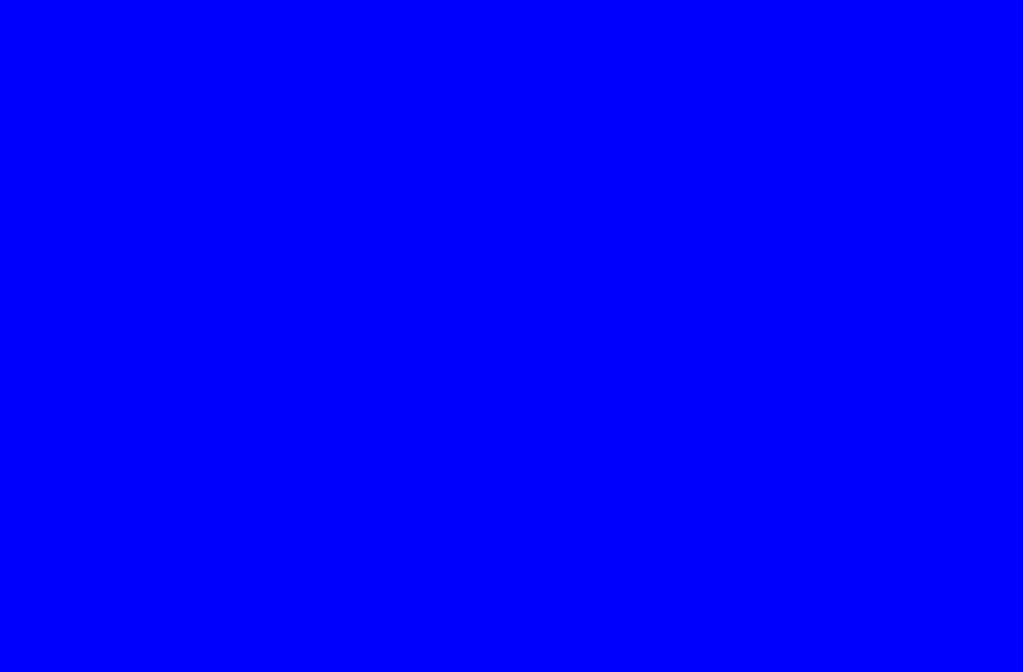
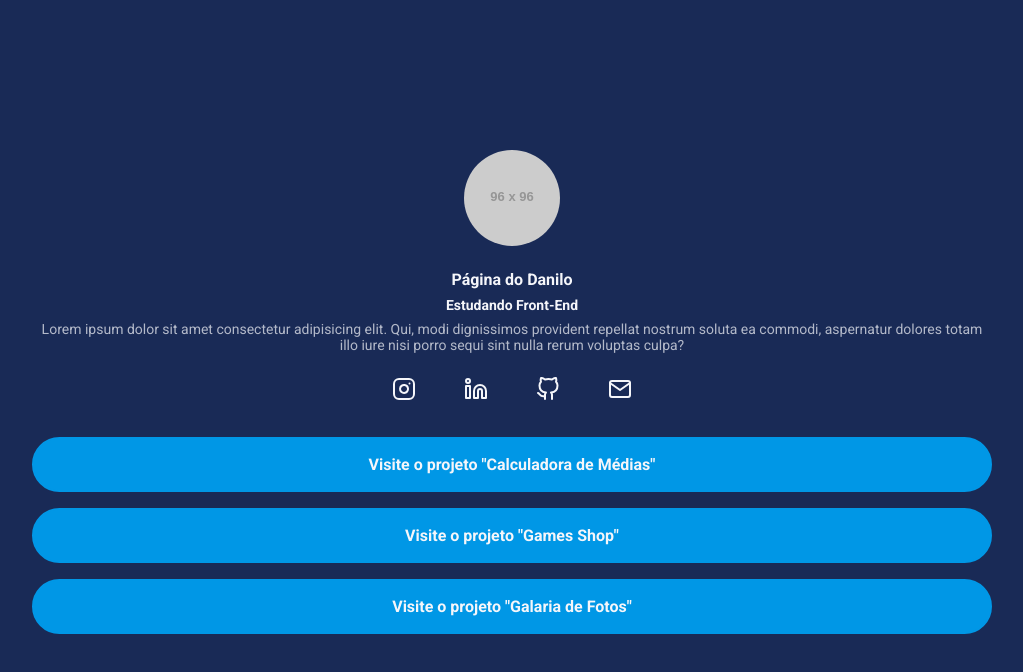
Before and after one commit to danilowlc/less, a website: page index.html in a window 1280 px wide. Shown: the whole page, without its empty margins (128-1151 px from the left). Drawn offline with nearby package versions, Linux system fonts and the light colour scheme; files that its build step writes are made by us from their sources; placeholder pictures from the web are drawn by us.

Commit message:
finalizando

```diff
--- a/index.html
+++ b/index.html
@@ -6,8 +6,63 @@
     <meta name="viewport" content="width=device-width, initial-scale=1.0">
     <title>Danilo Cunha</title>
     <link rel="stylesheet" href="./build/styles/main.css">
+    <link rel="preconnect" href="https://fonts.googleapis.com">
+    <link rel="preconnect" href="https://fonts.gstatic.com" crossorigin>
+    <link href="https://fonts.googleapis.com/css2?family=Roboto:wght@400;700&display=swap" rel="stylesheet">
 </head>
 <body>
-
+    <div class="container">
+        <header>
+                <img class="profile-avatar" src="https://via.placeholder.com/96x96" alt="placeholder">
+                <div class="profile-bio">
+                    <h1 class="profile-bio-name">Página do Danilo</h1>
+                    <h2 class="profile-bio-subtitle">Estudando Front-End</h2>
+                    <p class="profile-bio-description">Lorem ipsum dolor sit amet consectetur adipisicing elit. Qui, modi dignissimos provident repellat nostrum soluta ea commodi, aspernatur dolores totam illo iure nisi porro sequi sint nulla rerum voluptas culpa?</p>
+                </div>
+            </header>
+            <nav>
+                <ul class="social-links">
+                    <li>
+                        <a href="">
+                            <img src="./src/images/instagram.svg" alt="Logo Instagram">
+                        </a>
+                    </li>
+                    <li>
+                        <a href="">
+                            <img src="./src/images/linkedin.svg" alt="Logo Linkedin">
+                        </a>
+                    </li>
+                    <li>
+                        <a href="">
+                            <img src="./src/images/github.svg" alt="Logo Github">
+                        </a>
+                    </li>
+                    <li>
+                        <a href="">
+                            <img src="./src/images/mail.svg" alt="Logo E-mail">
+                        </a>
+                    </li>
+                </ul>
+            </nav>
+            <nav>
+                <ul class="project-list">
+                    <li class="project-list-item">
+                        <a href="">
+                            Visite o projeto "Calculadora de Médias"
+                        </a>
+                    </li>
+                    <li class="project-list-item">
+                        <a href="">
+                            Visite o projeto "Games Shop"
+                        </a>
+                    </li>
+                    <li class="project-list-item">
+                        <a href="">
+                            Visite o projeto "Galaria de Fotos"
+                        </a>
+                    </li>
+                </ul>
+            </nav>
+    </div>
 </body>
 </html>
--- a/src/styles/main.less
+++ b/src/styles/main.less
@@ -1,3 +1,115 @@
+@import "mapas.less";
+@breakpointMobile: ~"(max-width: 767px)";
+@breakpointTablet: ~"(min-width: 768px) an (max-width: 1023px)";
+
+.marginBottom8 {
+    margin-bottom: 8px;
+}
+
+.fontSize14 {
+    font-size: 14px;
+}
+
+* {
+    margin: 0;
+    padding: 0;
+    box-sizing: border-box;
+    font-family: 'Roboto', sans-serif;
+}
+
 body {
-    background-color: blue;
+    background-color: #colors[backgroundColor];
+    color: #colors[textColor];
 }
+
+.container {
+    max-width: 960px;
+    width: 100%;
+    margin: 0 auto;
+    height: 100vh;
+    display: flex;
+    flex-direction: column;
+    justify-content: center;
+
+    @media @breakpointTablet {
+        max-width: 80%;
+    }
+
+    @media @breakpointMobile {
+        max-width: 70%;
+    }
+}
+
+header {
+    padding-bottom: 24px;
+
+    .profile-avatar {
+        display: block;
+        margin: 0 auto 24px;
+        border-radius: 50%;
+    }
+}
+
+.profile-bio {
+
+    text-align: center;
+
+    &-name {
+        font-size: 16px;
+        .marginBottom8();
+    }
+
+    &-subtitle {
+        .fontSize14();
+        .marginBottom8();
+    }
+
+    &-description {
+        .fontSize14();
+        opacity: 0.7;
+    }
+}
+
+li {
+    list-style: none;
+}
+
+.social-links {
+    display: flex;
+    justify-content: space-between;
+    max-width: 240px;
+    width: 100%;
+    margin: 0 auto;
+
+    img {
+        transition: all ease .3s;
+        &:hover {
+            transform: scale(1.3);
+        }
+    }
+
+}
+
+.project-list {
+    margin-top: 32px;
+    &-item {
+        a {
+            text-decoration: none;
+            background-color: #colors[buttonColor];
+            display: block;
+            padding: 16px 20px;
+            margin-bottom: 16px;
+            text-align: center;
+            color: #colors[textColor];
+            font-weight: bold;
+            border-radius: 30px;
+            border: 2px solid #colors[buttonColor];
+            transition: all ease 0.5s;
+
+            &:hover {
+                color: #colors[buttonColor];
+                background-color: transparent;
+            }
+        }
+    }
+}
--- /dev/null
+++ b/src/styles/mapas.less
@@ -0,0 +1,5 @@
+#colors() {
+    backgroundColor: #192a56;
+    buttonColor: #0097e6;
+    textColor: #f5f6fa;
+}
```
Also changed, not shown: src/images/github.svg (added), src/images/instagram.svg (added), src/images/linkedin.svg (added), src/images/mail.svg (added).
